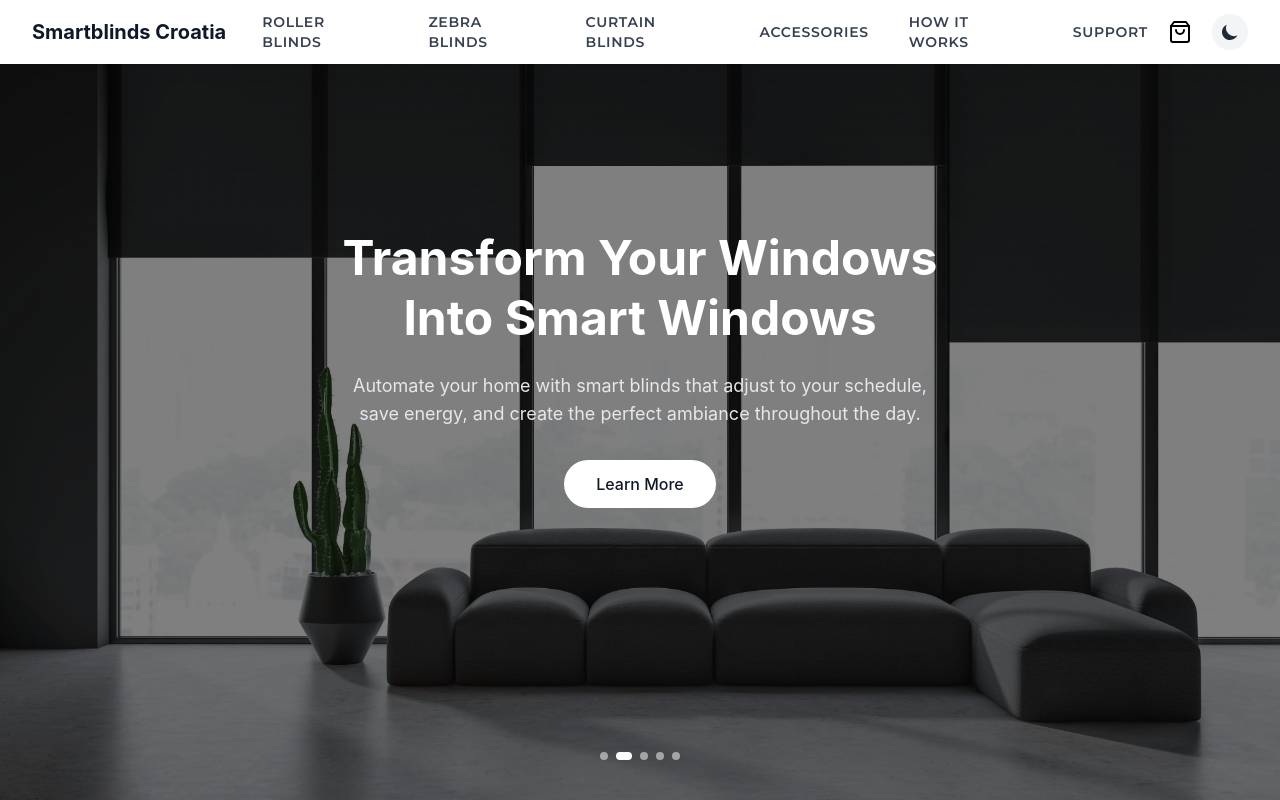
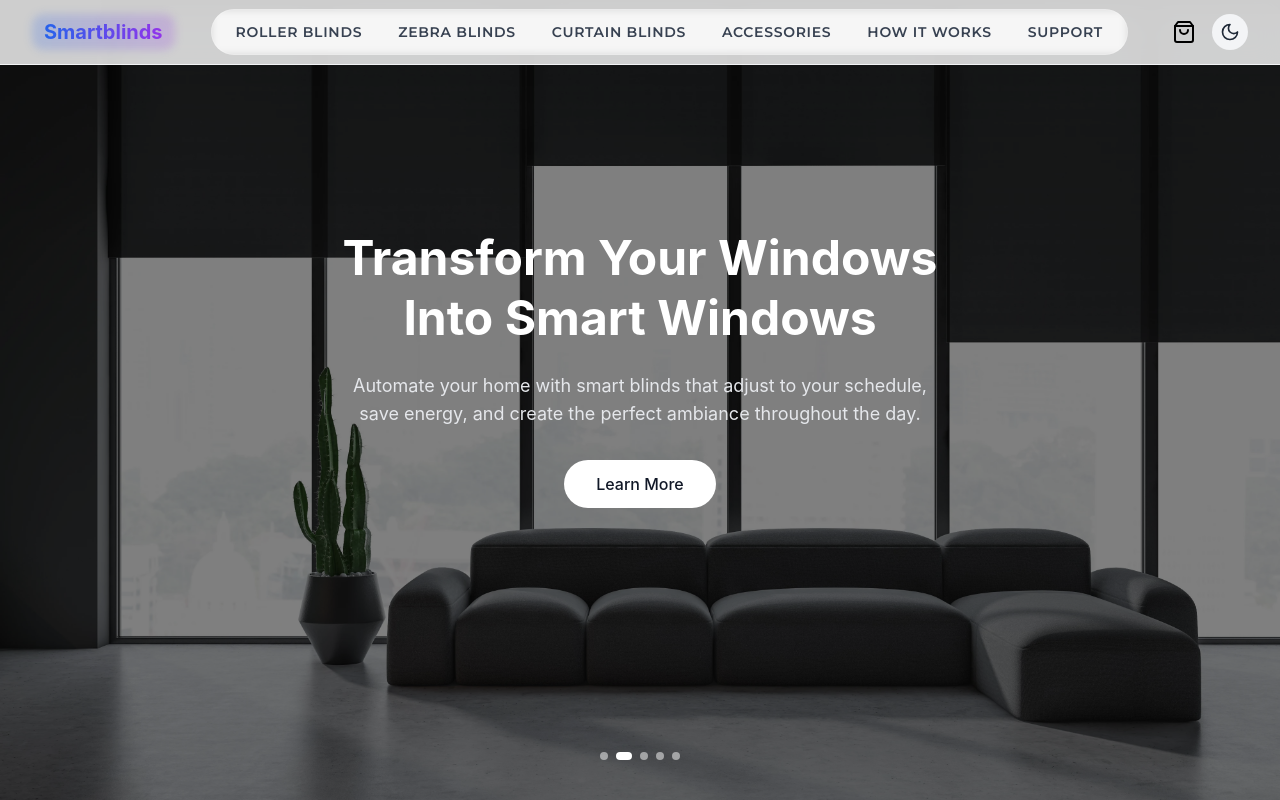
Before and after one commit to kraljic1/Smart-blinds-Bendzo, a React (Vite) app: page / in a window 1280 px wide. Shown: the top 800 px of the page. Built offline with nearby package versions, Linux system fonts and the light colour scheme.

Commit message:
Fix: Make navigation bar visible in light mode at all times

```diff
--- a/src/components/Header.tsx
+++ b/src/components/Header.tsx
@@ -1,12 +1,26 @@
-import React, { useState } from 'react';
-import { Link } from 'react-router-dom';
+import React, { useState, useEffect } from 'react';
+import { Link, useLocation } from 'react-router-dom';
 import { useTheme } from '../hooks/useTheme';
 import { BasketIcon } from './Basket/BasketIcon';
-import { X, Menu } from 'lucide-react';
+import { X, Menu, ChevronRight, Sun, Moon, Home, ShoppingBag, HelpCircle, Settings } from 'lucide-react';
 
 const Header: React.FC = () => {
   const { isDark, toggle } = useTheme();
   const [isMenuOpen, setIsMenuOpen] = useState(false);
+  const [scrolled, setScrolled] = useState(false);
+  const [hoverIndex, setHoverIndex] = useState<number | null>(null);
+  const location = useLocation();
+
+  // Handle scroll effect
+  useEffect(() => {
+    const handleScroll = () => {
+      const isScrolled = window.scrollY > 10;
+      setScrolled(isScrolled);
+    };
+
+    window.addEventListener('scroll', handleScroll);
+    return () => window.removeEventListener('scroll', handleScroll);
+  }, []);
 
   const toggleMenu = () => {
     setIsMenuOpen(!isMenuOpen);
@@ -18,229 +32,215 @@ const Header: React.FC = () => {
     }
   };
 
-  // Navigation link style with enhanced hover effects
-  const navLinkStyle = "px-3 py-2 text-sm font-medium text-gray-700 dark:text-gray-200 hover:text-blue-600 dark:hover:text-blue-400 transition-colors duration-200 relative group nav-font";
-  const mobileNavLinkStyle = "block w-full px-3 py-4 text-xl font-medium text-center text-gray-700 dark:text-gray-200 hover:text-blue-600 dark:hover:text-blue-400 transition-colors duration-200 nav-font";
-  const tabletNavLinkStyle = "block px-2 py-2 text-sm font-medium text-gray-700 dark:text-gray-200 hover:text-blue-600 dark:hover:text-blue-400 transition-colors duration-200 nav-font";
-
   // Handle closing the menu
   const handleCloseMenu = () => {
     setIsMenuOpen(false);
     document.body.style.overflow = '';
   };
 
+  // Check if a route is active
+  const isActiveRoute = (path: string) => {
+    return location.pathname === path || location.pathname.startsWith(`${path}/`);
+  };
+
+  // Navigation items
+  const navItems = [
+    { label: 'Roller Blinds', path: '/products/roller-blinds', icon: <Home size={16} /> },
+    { label: 'Zebra Blinds', path: '/products/zebra-blinds', icon: <Home size={16} /> },
+    { label: 'Curtain Blinds', path: '/products/curtain-blinds', icon: <Home size={16} /> },
+    { label: 'Accessories', path: '/products/accessories', icon: <ShoppingBag size={16} /> },
+    { label: 'How It Works', path: '/how-it-works', icon: <HelpCircle size={16} /> },
+    { label: 'Support', path: '/support', icon: <Settings size={16} /> },
+  ];
+
   return (
-    <header className="bg-white dark:bg-gray-800 shadow-sm fixed w-full z-50">
+    <header className={`fixed w-full z-50 transition-all duration-300 ${
+      scrolled
+        ? 'bg-white/80 dark:bg-gray-900/80 backdrop-blur-md shadow-lg'
+        : 'bg-white/80 dark:bg-transparent backdrop-blur-md border-b border-gray-100'
+    }`}>
       <div className="max-w-7xl mx-auto px-4 sm:px-6 lg:px-8">
-        <div className="flex justify-between h-16">
-          <div className="flex">
-            <div className="flex-shrink-0 flex items-center">
-              <Link to="/" className="text-xl font-bold text-gray-900 dark:text-white">
-                Smartblinds Croatia
+        <div className="flex justify-between h-16 items-center">
+          {/* Logo */}
+          <div className="flex items-center">
+            <Link
+              to="/"
+              className={`flex items-center transition-all duration-300 ${
+                scrolled
+                  ? 'text-gray-900 dark:text-white'
+                  : 'text-gray-900 dark:text-white'
+              }`}
+            >
+              <div className="relative px-3 py-1">
+                <div className="absolute inset-0 bg-gradient-to-r from-blue-600/20 to-purple-600/20 rounded-xl blur-sm"></div>
+                <span className="relative text-xl font-bold bg-clip-text text-transparent bg-gradient-to-r from-blue-600 to-purple-600">
+                  Smartblinds
+                </span>
+              </div>
             </Link>
           </div>
 
           {/* Desktop Navigation */}
-            <nav className="hidden lg:ml-6 lg:flex lg:items-center lg:space-x-4">
-              <Link to="/products/roller-blinds" className={navLinkStyle}>
-                Roller Blinds
-                <span className="absolute -bottom-1 left-1/2 w-0 h-0.5 bg-blue-600 group-hover:w-1/2 group-hover:left-1/4 transition-all duration-200"></span>
+          <nav className="hidden lg:flex items-center">
+            <div className="relative px-2 py-1 rounded-full backdrop-blur-sm bg-white/10 dark:bg-gray-800/20 border border-white/20 dark:border-gray-700/30 flex items-center space-x-1">
+              {navItems.map((item, index) => {
+                const isActive = isActiveRoute(item.path);
+
+                return (
+                  <Link
+                    key={index}
+                    to={item.path}
+                    className={`relative px-4 py-2 rounded-full text-sm font-medium nav-font transition-all duration-300 flex items-center group ${
+                      isActive
+                        ? 'text-blue-600 dark:text-blue-400'
+                        : scrolled
+                          ? 'text-gray-700 dark:text-gray-200 hover:text-blue-600 dark:hover:text-blue-400'
+                          : 'text-gray-700 hover:text-blue-600 dark:text-gray-200 dark:hover:text-white'
+                    }`}
+                    onMouseEnter={() => setHoverIndex(index)}
+                    onMouseLeave={() => setHoverIndex(null)}
+                  >
+                    <span className="relative z-10">{item.label}</span>
+
+                    {/* Active/hover background */}
+                    {(isActive || hoverIndex === index) && (
+                      <span
+                        className={`absolute inset-0 rounded-full transition-all duration-300 ${
+                          isActive
+                            ? 'bg-white/90 dark:bg-gray-800/90 shadow-md'
+                            : 'bg-white/20 dark:bg-gray-700/20'
+                        }`}
+                      ></span>
+                    )}
+
+                    {/* Bottom indicator line for active state */}
+                    {isActive && (
+                      <div className="absolute -bottom-3 left-1/2 transform -translate-x-1/2 hidden group-hover:block">
+                        <div className="w-1 h-1 rounded-full bg-blue-600"></div>
+                      </div>
+                    )}
                   </Link>
-              <Link to="/products/zebra-blinds" className={navLinkStyle}>
-                Zebra Blinds
-                <span className="absolute -bottom-1 left-1/2 w-0 h-0.5 bg-blue-600 group-hover:w-1/2 group-hover:left-1/4 transition-all duration-200"></span>
-              </Link>
-              <Link to="/products/curtain-blinds" className={navLinkStyle}>
-                Curtain Blinds
-                <span className="absolute -bottom-1 left-1/2 w-0 h-0.5 bg-blue-600 group-hover:w-1/2 group-hover:left-1/4 transition-all duration-200"></span>
-              </Link>
-              <Link to="/products/accessories" className={navLinkStyle}>
-                Accessories
-                <span className="absolute -bottom-1 left-1/2 w-0 h-0.5 bg-blue-600 group-hover:w-1/2 group-hover:left-1/4 transition-all duration-200"></span>
-              </Link>
-              <Link to="/how-it-works" className={navLinkStyle}>
-                How It Works
-                <span className="absolute -bottom-1 left-1/2 w-0 h-0.5 bg-blue-600 group-hover:w-1/2 group-hover:left-1/4 transition-all duration-200"></span>
-              </Link>
-              <Link to="/support" className={navLinkStyle}>
-                Support
-                <span className="absolute -bottom-1 left-1/2 w-0 h-0.5 bg-blue-600 group-hover:w-1/2 group-hover:left-1/4 transition-all duration-200"></span>
-              </Link>
+                );
+              })}
+            </div>
           </nav>
 
-            {/* Tablet Navigation */}
-            <nav className="hidden md:ml-4 md:flex lg:hidden tablet-nav items-center">
-              <Link to="/products/roller-blinds" className={tabletNavLinkStyle}>
-                Roller
-              </Link>
-              <Link to="/products/zebra-blinds" className={tabletNavLinkStyle}>
-                Zebra
-              </Link>
-              <Link to="/products/curtain-blinds" className={tabletNavLinkStyle}>
-                Curtain
-              </Link>
-              <Link to="/products/accessories" className={tabletNavLinkStyle}>
-                Accessories
-              </Link>
-            </nav>
+          {/* Action Buttons */}
+          <div className="flex items-center space-x-2">
+            {/* Basket Icon */}
+            <div className={`relative transition-all duration-300 ${
+              scrolled
+                ? 'text-gray-900 dark:text-white'
+                : 'text-gray-900 dark:text-white'
+            }`}>
+              <BasketIcon />
             </div>
 
-          <div className="flex items-center">
-            <BasketIcon />
-
+            {/* Theme Toggle */}
             <button
               onClick={toggle}
-              className="ml-3 p-2 rounded-full bg-gray-100 dark:bg-gray-700 text-gray-800 dark:text-gray-200 hover:bg-gray-200 dark:hover:bg-gray-600 transition-colors duration-200"
+              className={`group p-2 rounded-full transition-colors duration-300 relative ${
+                scrolled
+                  ? 'bg-gray-100 dark:bg-gray-800 text-gray-800 dark:text-gray-200'
+                  : 'bg-gray-100 dark:bg-gray-800/30 text-gray-800 dark:text-gray-200'
+              }`}
               aria-label={isDark ? 'Switch to light mode' : 'Switch to dark mode'}
             >
+              <div className="absolute inset-0 rounded-full bg-blue-500/10 opacity-0 group-hover:opacity-100 transition-opacity duration-300"></div>
               {isDark ? (
-                <svg className="h-5 w-5" fill="currentColor" viewBox="0 0 20 20">
-                  <path
-                    fillRule="evenodd"
-                    d="M10 2a1 1 0 011 1v1a1 1 0 11-2 0V3a1 1 0 011-1zm4 8a4 4 0 11-8 0 4 4 0 018 0zm-.464 4.95l.707.707a1 1 0 001.414-1.414l-.707-.707a1 1 0 00-1.414 1.414zm2.12-10.607a1 1 0 010 1.414l-.706.707a1 1 0 11-1.414-1.414l.707-.707a1 1 0 011.414 0zM17 11a1 1 0 100-2h-1a1 1 0 100 2h1zm-7 4a1 1 0 011 1v1a1 1 0 11-2 0v-1a1 1 0 011-1zM5.05 6.464A1 1 0 106.465 5.05l-.708-.707a1 1 0 00-1.414 1.414l.707.707zm1.414 8.486l-.707.707a1 1 0 01-1.414-1.414l.707-.707a1 1 0 011.414 1.414zM4 11a1 1 0 100-2H3a1 1 0 000 2h1z"
-                    clipRule="evenodd"
-                  />
-                </svg>
+                <Sun className="h-5 w-5 transition-transform duration-300 group-hover:rotate-12" />
               ) : (
-                <svg className="h-5 w-5" fill="currentColor" viewBox="0 0 20 20">
-                  <path d="M17.293 13.293A8 8 0 016.707 2.707a8.001 8.001 0 1010.586 10.586z" />
-                </svg>
+                <Moon className="h-5 w-5 transition-transform duration-300 group-hover:-rotate-12" />
               )}
             </button>
 
-            {/* Mobile Menu Button - Now only shown on mobile, not tablet */}
-            <div className="ml-3 md:hidden relative z-50">
+            {/* Mobile Menu Button */}
+            <div className="lg:hidden">
               <button
                 onClick={toggleMenu}
-                className="inline-flex items-center justify-center p-2 rounded-md text-gray-700 dark:text-gray-200 hover:text-gray-900 dark:hover:text-white"
+                className={`group p-2 rounded-full relative ${
+                  scrolled
+                    ? 'bg-gray-100 dark:bg-gray-800 text-gray-800 dark:text-gray-200'
+                    : 'bg-gray-100 dark:bg-gray-800/30 text-gray-800 dark:text-gray-200'
+                }`}
                 aria-expanded={isMenuOpen}
               >
+                <div className="absolute inset-0 rounded-full bg-blue-500/10 opacity-0 group-hover:opacity-100 transition-opacity duration-300"></div>
                 <span className="sr-only">{isMenuOpen ? 'Close menu' : 'Open main menu'}</span>
-                <Menu className={`${isMenuOpen ? 'hidden' : 'block'} h-6 w-6`} />
+                {isMenuOpen ? (
+                  <X className="h-5 w-5 transition-transform duration-300 group-hover:rotate-90" />
+                ) : (
+                  <Menu className="h-5 w-5 transition-transform duration-300 group-hover:scale-110" />
+                )}
               </button>
             </div>
+          </div>
+        </div>
+      </div>
 
-            {/* More menu for tablet - shows additional links */}
-            <div className="hidden md:block lg:hidden ml-2">
-              <div className="relative">
+      {/* Mobile Navigation Menu */}
+      <div
+        className={`fixed inset-0 bg-gray-900/90 dark:bg-gray-950/95 backdrop-blur-md z-40 transition-all duration-500 lg:hidden ${
+          isMenuOpen
+            ? 'opacity-100 pointer-events-auto'
+            : 'opacity-0 pointer-events-none'
+        }`}
+        onClick={handleCloseMenu}
+      >
+        <div
+          className={`absolute inset-y-0 right-0 max-w-sm w-full bg-white/90 dark:bg-gray-900/90 backdrop-blur-xl shadow-2xl transform transition-transform duration-500 ease-in-out ${
+            isMenuOpen ? 'translate-x-0' : 'translate-x-full'
+          }`}
+          onClick={(e) => e.stopPropagation()}
+        >
+          <div className="flex flex-col h-full pt-20 pb-6 px-6">
             <button
-                  onClick={toggleMenu}
-                  className="inline-flex items-center justify-center p-2 rounded-md text-gray-700 dark:text-gray-200 hover:text-gray-900 dark:hover:text-white"
-                  aria-expanded={isMenuOpen}
+              onClick={handleCloseMenu}
+              className="absolute top-4 right-4 p-2 rounded-full bg-gray-100 dark:bg-gray-800 text-gray-800 dark:text-gray-200"
+              aria-label="Close menu"
             >
-                  <span className="sr-only">{isMenuOpen ? 'Close menu' : 'More'}</span>
-                  <Menu className={`${isMenuOpen ? 'hidden' : 'block'} h-5 w-5`} />
-                  <X className={`${isMenuOpen ? 'block' : 'hidden'} h-5 w-5`} />
+              <X size={20} />
+            </button>
+
+            <div className="flex flex-col space-y-1 flex-1">
+              {navItems.map((item, index) => {
+                const isActive = isActiveRoute(item.path);
+
+                return (
+                  <Link
+                    key={index}
+                    to={item.path}
+                    className={`group px-4 py-3 rounded-xl flex items-center transition-all duration-300 ${
+                      isActive
+                        ? 'bg-blue-50 dark:bg-blue-900/20 text-blue-600 dark:text-blue-400'
+                        : 'hover:bg-gray-50 dark:hover:bg-gray-800/50 text-gray-800 dark:text-gray-200'
+                    }`}
+                    onClick={handleCloseMenu}
+                  >
+                    <div className={`mr-3 ${isActive ? 'text-blue-600 dark:text-blue-400' : 'text-gray-500 dark:text-gray-400'}`}>
+                      {item.icon}
+                    </div>
+                    <span className="font-medium text-base nav-font">{item.label}</span>
+                    <ChevronRight size={16} className="ml-auto opacity-0 group-hover:opacity-100 transition-opacity duration-300" />
+                  </Link>
+                );
+              })}
+            </div>
+
+            <div className="mt-auto pt-4 border-t border-gray-200 dark:border-gray-700/30">
+              <div className="text-sm text-gray-500 dark:text-gray-400 flex justify-between items-center">
+                <span>© {new Date().getFullYear()} Smartblinds</span>
+                <button
+                  onClick={toggle}
+                  className="p-2 rounded-full bg-gray-100 dark:bg-gray-800 text-gray-800 dark:text-gray-200"
+                >
+                  {isDark ? <Sun size={16} /> : <Moon size={16} />}
                 </button>
               </div>
             </div>
           </div>
         </div>
       </div>
-
-      {/* Full overlay menu system */}
-      {isMenuOpen && (
-        <>
-          {/* Completely opaque background overlay */}
-          <div
-            className="fixed inset-0 bg-gray-900 bg-opacity-90 dark:bg-gray-900 z-40"
-            onClick={handleCloseMenu}
-          />
-
-          {/* Menu content - adjusted for both mobile and tablet */}
-          <div
-            className="fixed inset-0 pt-16 z-40 sm:hidden flex flex-col items-center justify-center text-center"
-          >
-            {/* Dedicated close button for mobile */}
-            <button
-              onClick={handleCloseMenu}
-              className="absolute top-4 right-4 p-2 rounded-full bg-gray-800 text-white hover:bg-gray-700"
-              aria-label="Close menu"
-            >
-              <X size={24} />
-            </button>
-
-            <div className="flex flex-col items-center w-full space-y-2">
-              <Link
-                to="/products/roller-blinds"
-                className={mobileNavLinkStyle}
-                onClick={handleCloseMenu}
-              >
-                Roller Blinds
-              </Link>
-              <Link
-                to="/products/zebra-blinds"
-                className={mobileNavLinkStyle}
-                onClick={handleCloseMenu}
-              >
-                Zebra Blinds
-              </Link>
-              <Link
-                to="/products/curtain-blinds"
-                className={mobileNavLinkStyle}
-                onClick={handleCloseMenu}
-              >
-                Curtain Blinds
-              </Link>
-              <Link
-                to="/products/accessories"
-                className={mobileNavLinkStyle}
-                onClick={handleCloseMenu}
-              >
-                Accessories
-              </Link>
-              <Link
-                to="/how-it-works"
-                className={mobileNavLinkStyle}
-                onClick={handleCloseMenu}
-              >
-                How It Works
-              </Link>
-              <Link
-                to="/support"
-                className={mobileNavLinkStyle}
-                onClick={handleCloseMenu}
-              >
-                Support
-              </Link>
-              <Link
-                to="/basket"
-                className={mobileNavLinkStyle}
-                onClick={handleCloseMenu}
-              >
-                Basket
-              </Link>
-            </div>
-          </div>
-
-          {/* Tablet dropdown menu */}
-          {isMenuOpen && (
-            <div className="hidden md:block lg:hidden absolute right-0 top-16 mt-1 w-48 bg-white dark:bg-gray-800 rounded-md shadow-lg py-1 z-50">
-              <Link
-                to="/how-it-works"
-                className="block px-4 py-2 text-sm text-gray-700 dark:text-gray-200 hover:bg-gray-100 dark:hover:bg-gray-700"
-                onClick={handleCloseMenu}
-              >
-                How It Works
-              </Link>
-              <Link
-                to="/support"
-                className="block px-4 py-2 text-sm text-gray-700 dark:text-gray-200 hover:bg-gray-100 dark:hover:bg-gray-700"
-                onClick={handleCloseMenu}
-              >
-                Support
-              </Link>
-              <Link
-                to="/basket"
-                className="block px-4 py-2 text-sm text-gray-700 dark:text-gray-200 hover:bg-gray-100 dark:hover:bg-gray-700"
-                onClick={handleCloseMenu}
-              >
-                Basket
-              </Link>
-            </div>
-          )}
-        </>
-      )}
     </header>
   );
 };
```
Lines whose indentation alone changed are shown as unchanged.
